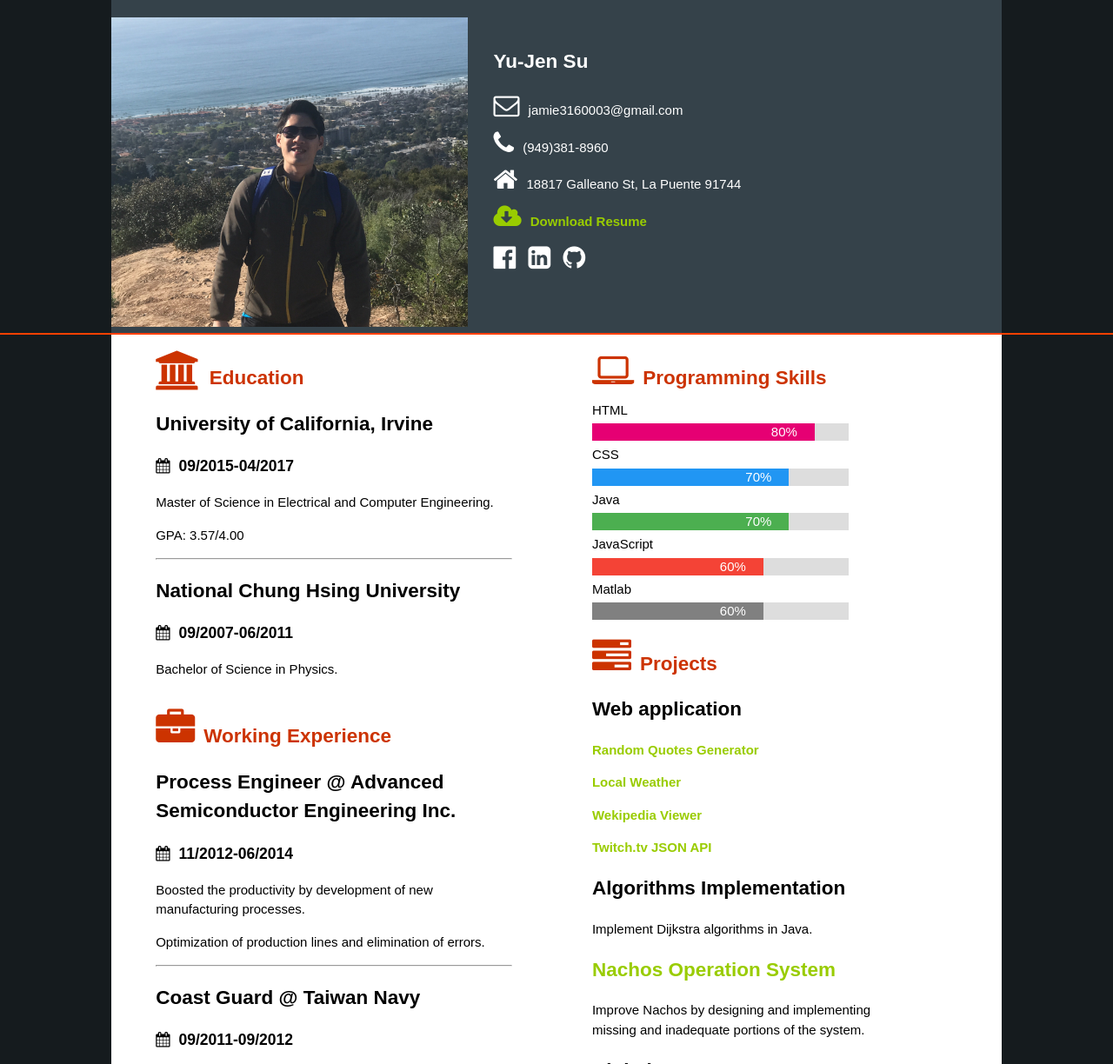
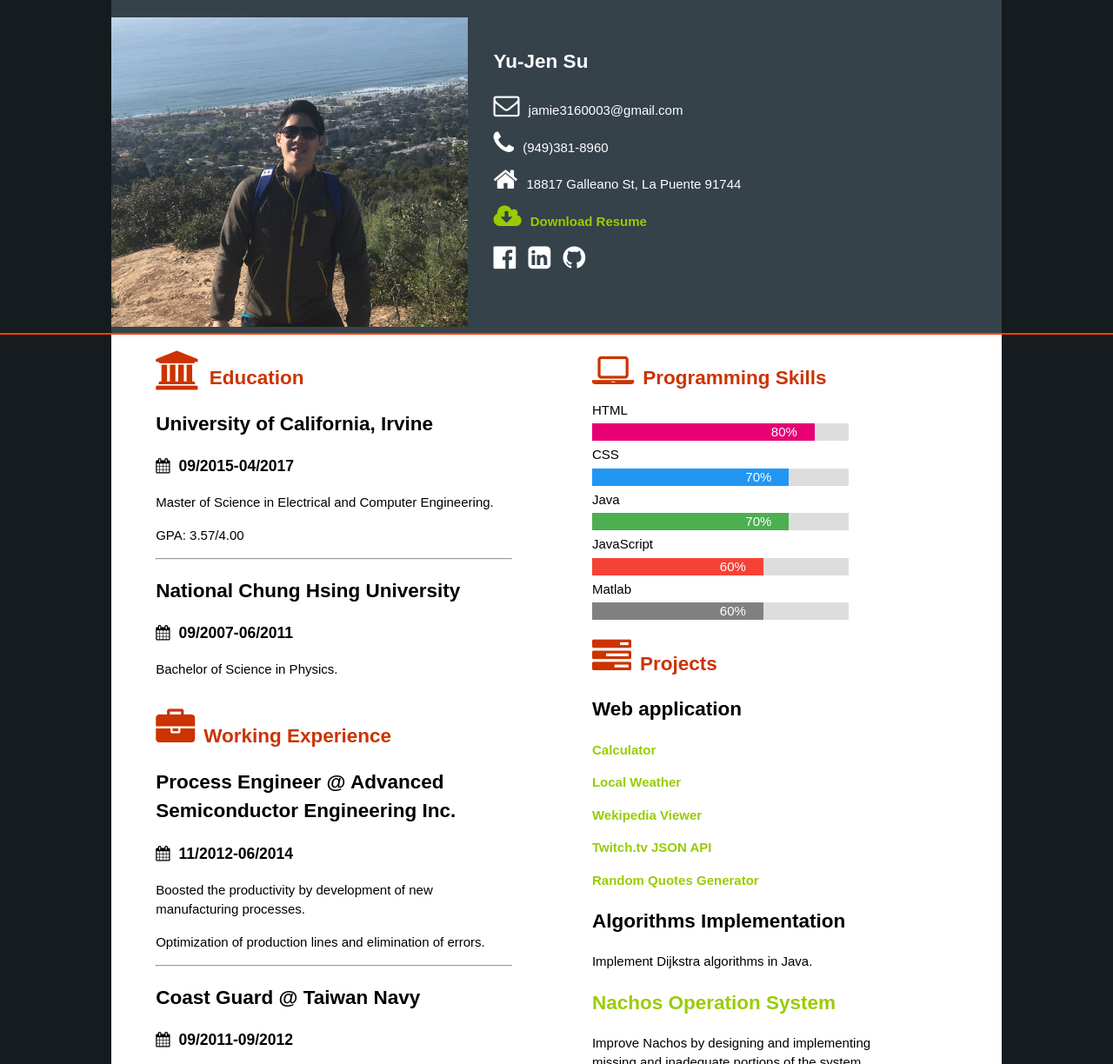
Before and after one commit to jamie3160003/myFirstWebsite, a plain HTML site: page index.html in a window 1280 px wide. Shown: the top 1224 px of the page at 87% size. Drawn offline with Linux system fonts and the light colour scheme.

Commit message:
update calculator

```diff
--- a/index.html
+++ b/index.html
@@ -95,10 +95,11 @@
         <div class="container projects">
           <h1 class="title"><i class="fa fa-tasks fa-2x icon"></i>Projects</h1>
           <h2>Web application</h2>
-          <p><a href="https://codepen.io/jamie3160003/full/YQOpzO/" target="_blank">Random Quotes Generator</a></p>
+          <p><a href="https://codepen.io/jamie3160003/full/qjgrYe/" target="_blank">Calculator</a></p>
           <p><a href="https://codepen.io/jamie3160003/full/LLJbpm/" target="_blank">Local Weather</a></p>
           <p><a href="https://codepen.io/jamie3160003/full/JJaQVo/" target="_blank">Wekipedia Viewer</a></p>
           <p><a href="https://codepen.io/jamie3160003/full/MoVdeB/" target="_blank">Twitch.tv JSON API</a></p>
+          <p><a href="https://codepen.io/jamie3160003/full/YQOpzO/" target="_blank">Random Quotes Generator</a></p>
 
           <h2>Algorithms Implementation</h2>
           <p>Implement Dijkstra algorithms in Java.</p>
```
